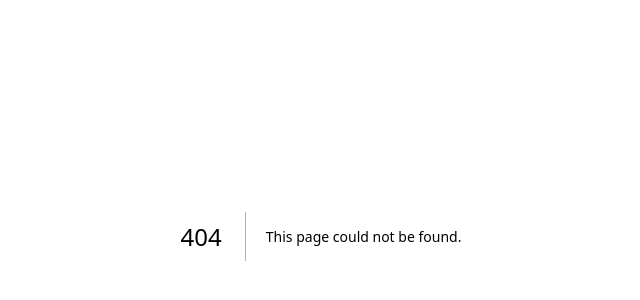
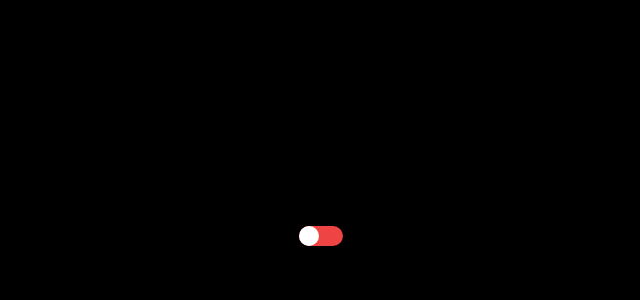
Before and after one commit to LutherTS/advanced-radix-ui, a Next.js app: page /animated-switch in a window 1280 px wide. Before the commit this address had no page. Shown: the part 164-464 px from the top of the page, without its empty margins (319-959 px from the left). Built offline with nearby package versions, Linux system fonts and the light colour scheme.

Commit message:
Managed to use layout with RadixUI.

```diff
--- /dev/null
+++ b/app/(pages)/animated-switch/page.tsx
@@ -0,0 +1,24 @@
+"use client";
+
+import * as Switch from "@radix-ui/react-switch";
+import { motion } from "framer-motion";
+
+export default function AnimatedSwitchPage() {
+  return (
+    <main className="flex h-screen items-center justify-center bg-black text-white">
+      {/* <p>Hello BuildUI!</p> */}
+      <Switch.Root className="flex h-5 w-11 rounded-full bg-gray-500 data-[state=unchecked]:flex-row data-[state=checked]:flex-row-reverse data-[state=checked]:bg-green-500 data-[state=unchecked]:bg-red-500">
+        <Switch.Thumb asChild>
+          <motion.span
+            layout
+            className="block size-5 rounded-[calc(1.25rem/2)] bg-white"
+          ></motion.span>
+        </Switch.Thumb>
+      </Switch.Root>
+    </main>
+  );
+}
+
+/* Notes
+Using calc in Tailwind: rounded-[calc(1.25rem/2)] (no spaces)
+*/
```
Also changed, not shown: package.json (+10 -6 lines), 2 other files (tests, documents, lock files or other folders).
